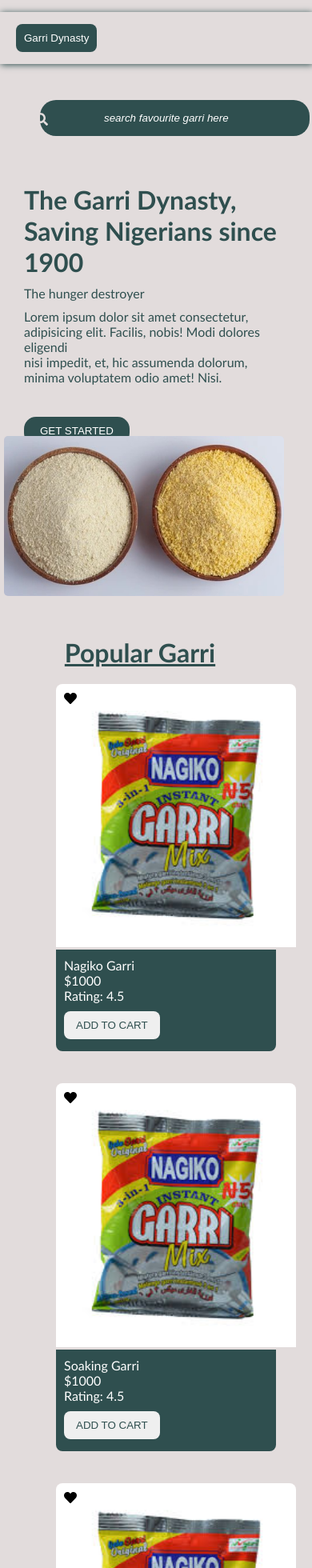
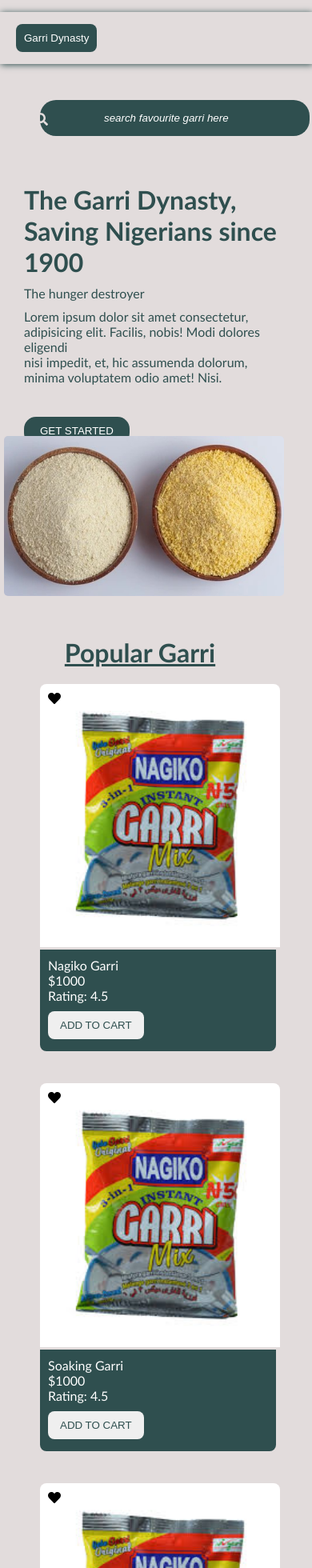
Before and after one commit to patrickiyiakimo/garri-dynasty, a React (Create React App) app: page / in a window 390 px wide. Shown: the top 1960 px of the page at 80% size. Built offline with nearby package versions, Linux system fonts and the light colour scheme.

Commit message:
Update index.css

```diff
--- a/src/index.css
+++ b/src/index.css
@@ -418,7 +418,7 @@
   display: grid;
   grid-template-columns: repeat(1, 1fr);
   gap:40px;
-  padding-left:70px;
+  padding-left:50px;
   padding-bottom:60px;
 }
 
```
